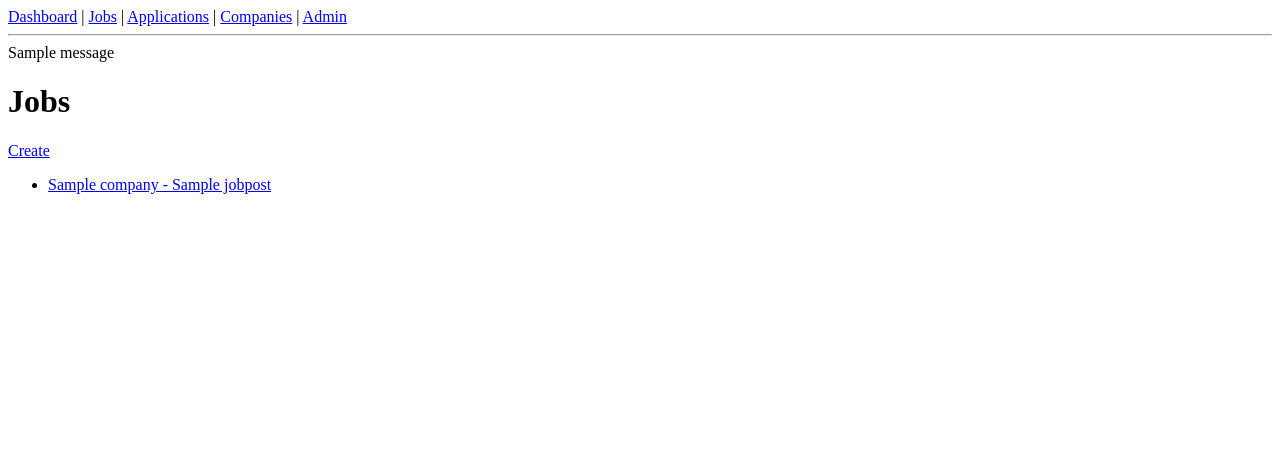
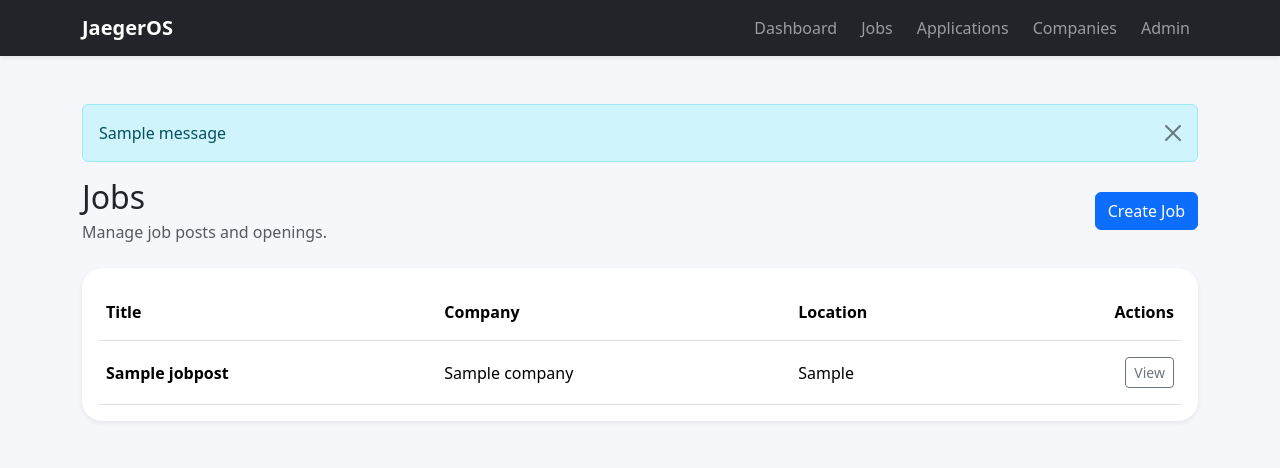
Before and after one commit to wenyenhsu/jeageros-career-intelligence-platform, a Django app: page /jobs/ in a window 1280 px wide. Shown: the top 468 px of the page. Run offline with Django 5.2, Linux system fonts and the light colour scheme; tables that the repository leaves empty hold one stand-in row (values such as "Sample post"); one stand-in notice (Sample message) is shown.

Commit message:
UI improvement

```diff
--- /dev/null
+++ b/src/static/css/main.css
@@ -0,0 +1,87 @@
+:root {
+  --surface: #f5f7fb;
+  --card-radius: 1.25rem;
+}
+
+body {
+  background: var(--surface);
+}
+
+.card {
+  border: 0;
+  border-radius: var(--card-radius);
+  box-shadow: 0 0.5rem 1.5rem rgba(15, 23, 42, 0.06);
+}
+
+.navbar {
+  backdrop-filter: blur(8px);
+}
+
+.navbar .nav-link.active {
+  font-weight: 600;
+}
+
+.stat-card {
+  background: linear-gradient(135deg, #111827, #334155);
+  color: #fff;
+}
+
+.stat-label {
+  text-transform: uppercase;
+  letter-spacing: 0.08em;
+  font-size: 0.75rem;
+  opacity: 0.8;
+}
+
+.stat-value {
+  font-size: clamp(2.25rem, 4vw, 3.5rem);
+  font-weight: 800;
+  line-height: 1;
+  margin-top: 0.5rem;
+}
+
+.empty-state {
+  padding: 2rem;
+  text-align: center;
+  color: #64748b;
+}
+
+.detail-panel {
+  background: #f8fafc;
+  border: 1px solid #e2e8f0;
+  border-radius: 1rem;
+  padding: 1rem;
+}
+
+.detail-row {
+  display: flex;
+  justify-content: space-between;
+  gap: 1rem;
+  padding: 0.55rem 0;
+  border-bottom: 1px solid #e2e8f0;
+}
+
+.detail-row:last-child {
+  border-bottom: 0;
+  padding-bottom: 0;
+}
+
+.detail-row span {
+  color: #64748b;
+}
+
+.form-control,
+.form-select {
+  border-radius: 0.9rem;
+  padding: 0.75rem 1rem;
+}
+
+.form-control:focus,
+.form-select:focus {
+  box-shadow: 0 0 0 0.2rem rgba(13, 110, 253, 0.12);
+}
+
+.table > :not(caption) > * > * {
+  padding-top: 1rem;
+  padding-bottom: 1rem;
+}
--- a/src/templates/base.html
+++ b/src/templates/base.html
@@ -1,21 +1,46 @@
+{% load static %}
 <!doctype html>
-<html>
+<html lang="en">
 <head>
   <meta charset="utf-8">
+  <meta name="viewport" content="width=device-width, initial-scale=1">
   <title>JaegerOS</title>
+
+  <link href="https://cdn.jsdelivr.net/npm/bootstrap@5.3.3/dist/css/bootstrap.min.css" rel="stylesheet">
+  <link rel="stylesheet" href="{% static 'css/main.css' %}">
 </head>
 <body>
-  <nav>
-    <a href="/">Dashboard</a> |
-    <a href="/jobs/">Jobs</a> |
-    <a href="/applications/">Applications</a> |
-    <a href="/companies/">Companies</a> |
-    <a href="/admin/">Admin</a>
+  <nav class="navbar navbar-expand-lg navbar-dark bg-dark sticky-top shadow-sm">
+    <div class="container">
+      <a class="navbar-brand fw-bold" href="/">JaegerOS</a>
+      <button class="navbar-toggler" type="button" data-bs-toggle="collapse" data-bs-target="#mainNav">
+        <span class="navbar-toggler-icon"></span>
+      </button>
+      <div class="collapse navbar-collapse" id="mainNav">
+        <ul class="navbar-nav ms-auto gap-lg-2">
+          <li class="nav-item"><a class="nav-link" href="/">Dashboard</a></li>
+          <li class="nav-item"><a class="nav-link" href="/jobs/">Jobs</a></li>
+          <li class="nav-item"><a class="nav-link" href="/applications/">Applications</a></li>
+          <li class="nav-item"><a class="nav-link" href="/companies/">Companies</a></li>
+          <li class="nav-item"><a class="nav-link" href="/admin/">Admin</a></li>
+        </ul>
+      </div>
+    </div>
   </nav>
-  <hr>
-  {% if messages %}
-    {% for message in messages %}<div>{{ message }}</div>{% endfor %}
-  {% endif %}
-  {% block content %}{% endblock %}
+
+  <main class="container py-4 py-lg-5">
+    {% if messages %}
+      {% for message in messages %}
+        <div class="alert alert-info alert-dismissible fade show" role="alert">
+          {{ message }}
+          <button type="button" class="btn-close" data-bs-dismiss="alert"></button>
+        </div>
+      {% endfor %}
+    {% endif %}
+
+    {% block content %}{% endblock %}
+  </main>
+
+  <script src="https://cdn.jsdelivr.net/npm/bootstrap@5.3.3/dist/js/bootstrap.bundle.min.js"></script>
 </body>
 </html>
--- a/src/templates/jobs/job_list.html
+++ b/src/templates/jobs/job_list.html
@@ -1,12 +1,47 @@
 {% extends 'base.html' %}
 {% block content %}
-<h1>Jobs</h1>
-<a href="{% url 'job-create' %}">Create</a>
-<ul>
-  {% for job in jobs %}
-    <li><a href="{% url 'job-detail' job.pk %}">{{ job }}</a></li>
-  {% empty %}
-    <li>No jobs yet.</li>
-  {% endfor %}
-</ul>
+<div class="d-flex justify-content-between align-items-center mb-4">
+  <div>
+    <h1 class="h2 mb-1">Jobs</h1>
+    <p class="text-muted mb-0">Manage job posts and openings.</p>
+  </div>
+  <a href="{% url 'job-create' %}" class="btn btn-primary">Create Job</a>
+</div>
+
+<div class="card shadow-sm border-0">
+  <div class="card-body">
+    {% if jobs %}
+      <div class="table-responsive">
+        <table class="table align-middle mb-0">
+          <thead>
+            <tr>
+              <th>Title</th>
+              <th>Company</th>
+              <th>Location</th>
+              <th class="text-end">Actions</th>
+            </tr>
+          </thead>
+          <tbody>
+            {% for job in jobs %}
+              <tr>
+                <td class="fw-semibold">{{ job.title }}</td>
+                <td>{{ job.company }}</td>
+                <td>{{ job.location|default:"-" }}</td>
+                <td class="text-end">
+                  <a href="{% url 'job-detail' job.id %}" class="btn btn-sm btn-outline-secondary">View</a>
+                </td>
+              </tr>
+            {% endfor %}
+          </tbody>
+        </table>
+      </div>
+    {% else %}
+      <div class="text-center py-5">
+        <h3 class="h5 mb-2">No jobs yet</h3>
+        <p class="text-muted mb-4">Create your first job to start tracking openings.</p>
+        <a href="{% url 'job-create' %}" class="btn btn-primary">Create Job</a>
+      </div>
+    {% endif %}
+  </div>
+</div>
 {% endblock %}
```
Also changed, not shown: src/apps/common/forms.py (added, +28 -0 lines), src/templates/applications/application_list.html (+48 -9 lines), src/templates/companies/company_form.html (added, +17 -0 lines), src/templates/companies/company_list.html (added, +50 -0 lines), src/templates/dashboard/index.html (+27 -9 lines), src/templates/shared/bootstrap_form.html (added, +42 -0 lines), 1 other file.
